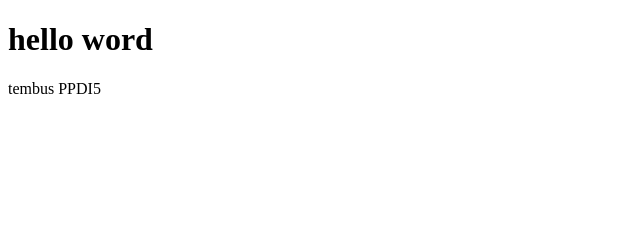
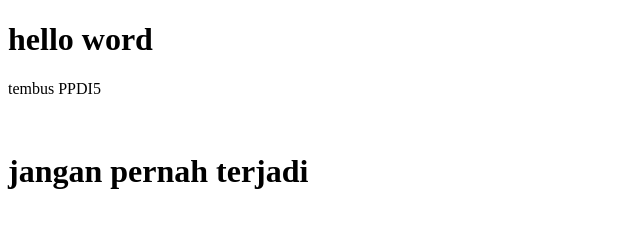
Before and after one commit to Clodio23/wpu-git-test, a plain HTML site: page index.html in a window 1280 px wide. Shown: the whole page, without its empty margins (0-640 px from the left). Drawn offline with Linux system fonts and the light colour scheme.

Commit message:
menabah satu paragraf di index.html

```diff
--- a/index.html
+++ b/index.html
@@ -9,6 +9,8 @@
 <body>
     <h1>hello word</h1>
     <p>tembus PPDI5</p>
+    <br>
+    <h1>jangan pernah terjadi</h1>
 
 </body>
 </html>
```
